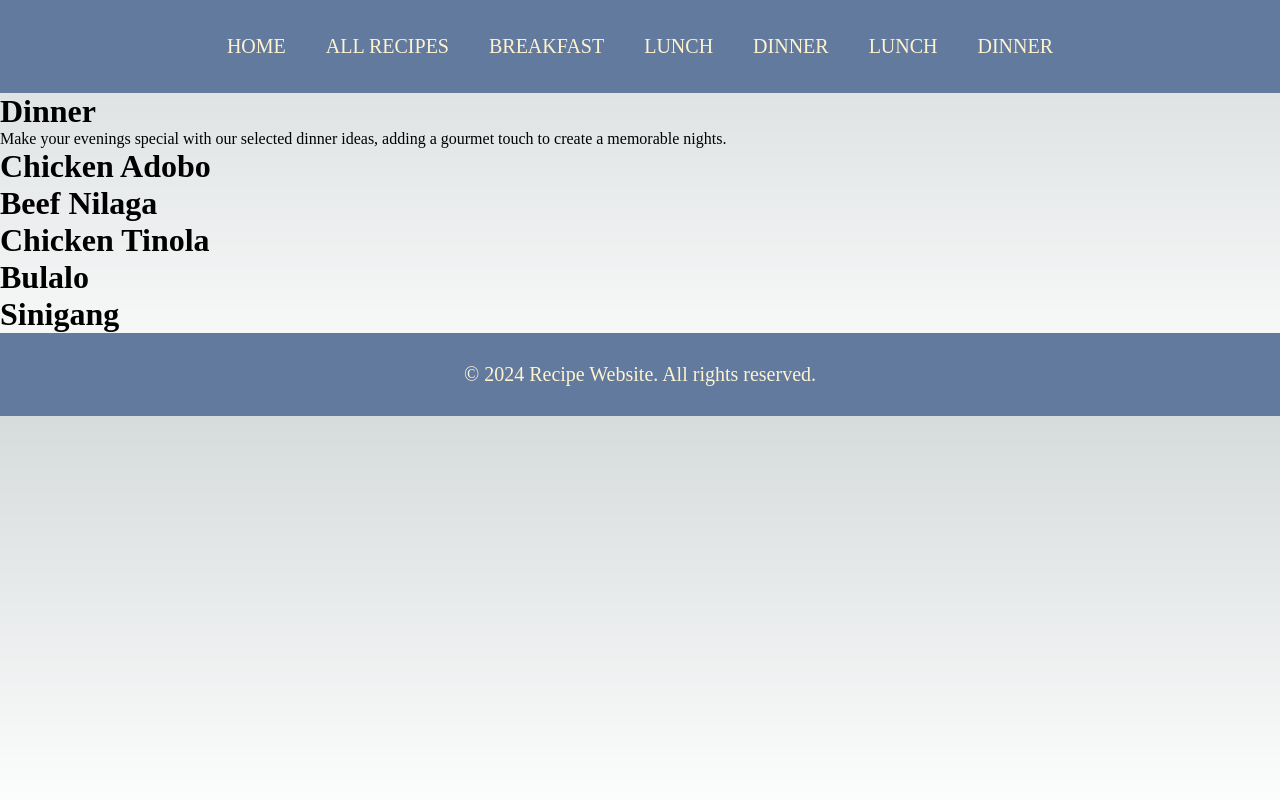
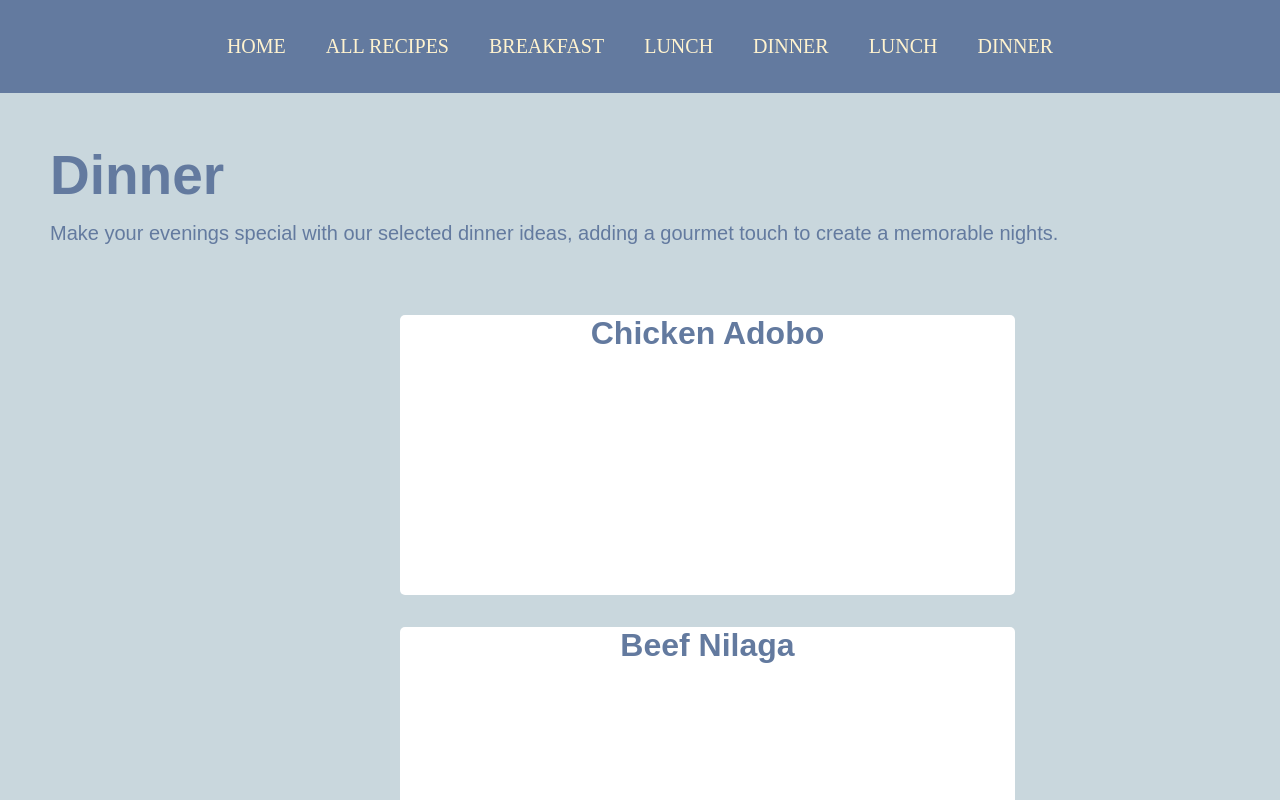
Before and after one commit to LalaineConde/Group1---BSIT221A, a Next.js app in the folder recipe-repository/: page /category/dinner in a window 1280 px wide. Shown: the top 800 px of the page. Built offline with nearby package versions, Linux system fonts and the light colour scheme.

Commit message:
Recipe Repository
- recipe_category_layout

```diff
--- a/recipe-repository/styles/recipe_category_layout.scss
+++ b/recipe-repository/styles/recipe_category_layout.scss
@@ -59,6 +59,145 @@
 }
 }
 
+
+
+.title{
+    height: 100vh;
+    display: flex;
+    justify-content: center;
+    align-items: center;
+}
+.title{
+    height: 100vh;
+    display: flex;
+    justify-content: center;
+    align-items: center;
+}
+.dinner-container{
+    background-color: #C9D7DD;
+    height: 100%;
+    grid-gap: 2em;
+
+
+}
+.dinner-recipe{
+
+    display: grid;
+    grid-gap: 2em;
+    padding-top: 70px;
+    padding-bottom: 70px;
+    padding-left: 50px;
+
+
+}
+
+.dinner-title{
+    color: #637A9F;
+
+    h1{
+        color: #637A9F;
+        padding-left: 50px;
+        padding-top: 50px;
+        font-size: 55px;
+        font-family:Arial, Helvetica, sans-serif;
+    }
+    p{
+        color:#637A9F;
+        padding-left: 50px;
+        padding-top: 15px;
+        font-size: 20px;
+        font-family: arial;
+    }
+}
+
+.first-recipe{
+    background-color: white;
+    color: #637A9F;
+    height: 35vh;
+    width: 50%;
+    border-radius: 5px;
+    grid-gap: 2em;
+    margin-left: 350px;
+
+
+    h1{
+        display: flex;
+        justify-content: center;
+        align-self: center;
+        font-family: arial;
+    }
+}
+.second-recipe{
+    background-color: white;
+    color: #637A9F;
+    height: 35vh;
+    width: 50%;
+    border-radius: 5px;
+    grid-gap: 2em;
+    margin-left: 350px;
+
+
+    h1{
+        display: flex;
+        justify-content: center;
+        align-self: center;
+        font-family: arial;
+    }
+}
+.third-recipe{
+    background-color: white;
+    color: #637A9F;
+    height: 35vh;
+    width: 50%;
+    border-radius: 5px;
+    grid-gap: 2em;
+    margin-left: 350px;
+
+
+    h1{
+        display: flex;
+        justify-content: center;
+        align-self: center;
+        font-family: arial;
+    }
+}
+.fourth-recipe{
+    background-color: white;
+    color: #637A9F;
+    height: 35vh;
+    width: 50%;
+    border-radius: 5px;
+    grid-gap: 2em;
+    margin-left: 350px;
+
+
+    h1{
+        display: flex;
+        justify-content: center;
+        align-self: center;
+        font-family: arial;
+    }
+}
+.fifth-recipe{
+    background-color: white;
+    color: #637A9F;
+    height: 35vh;
+    width: 50%;
+    border-radius: 5px;
+    grid-gap: 2em;
+    margin-left: 350px;
+
+
+    h1{
+        display: flex;
+        justify-content: center;
+        align-self: center;
+        font-family: arial;
+    }
+}
+
+
+
 @media (max-width: 720px) {
 
 }
```
